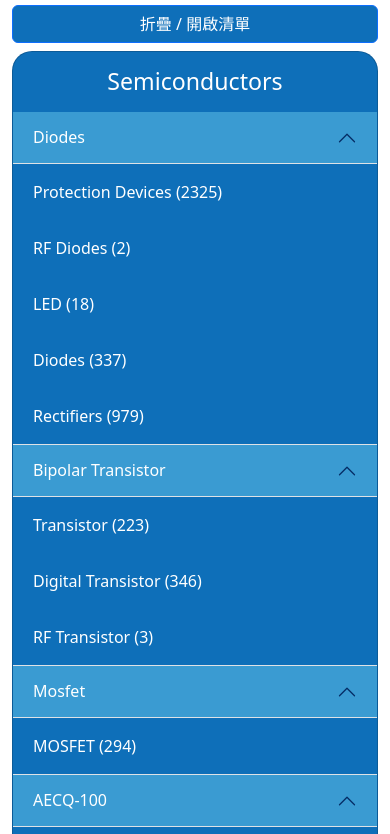
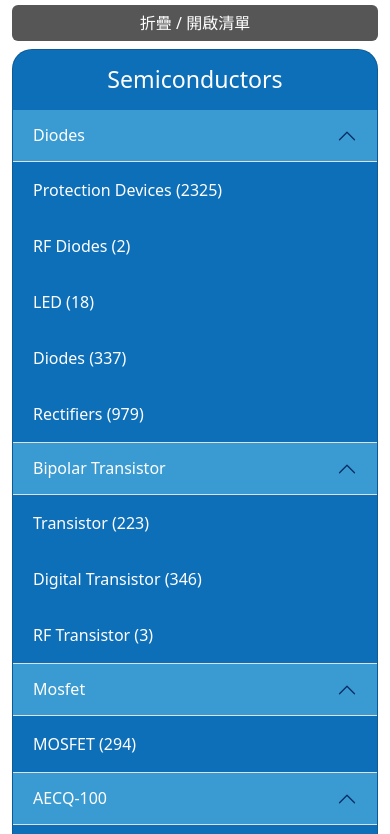
Before and after one commit to tony13382/20230301_CHENMKO_frontEnd, a website: page pages/products.html in a window 390 px wide. Shown: the part 143-977 px from the top of the page. Drawn offline with nearby package versions, Linux system fonts and the light colour scheme.

Commit message:
更改按鈕顏色 #565656

```diff
--- a/pages/products.html
+++ b/pages/products.html
@@ -127,8 +127,8 @@
             <div class="row">
                 <div class="col-12 col-lg-2">
                     <div class="d-grid pb-2">
-                        <button class="btn btn-primary d-block d-lg-none" type="button" data-bs-toggle="collapse" data-bs-target="#collapseCateList" aria-expanded="false" aria-controls="collapseCateList"
-                                style="background-color: hsla(206, 86%, 39%, 1);">
+                        <button class="btn btn-secondary d-block d-lg-none border-0" type="button" data-bs-toggle="collapse" data-bs-target="#collapseCateList" aria-expanded="false" aria-controls="collapseCateList"
+                                style="background-color: #565656;">
                             折疊 / 開啟清單
                         </button>
                     </div>
```
Also changed, not shown: pages/category.html (+2 -1 lines).
